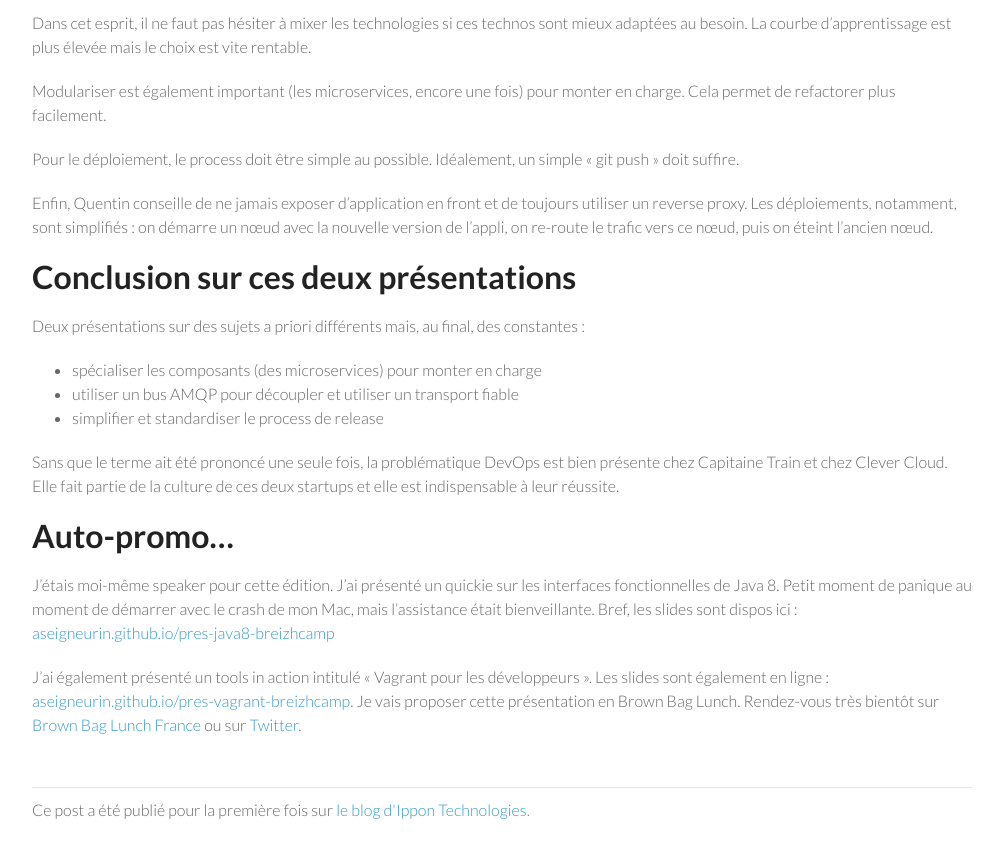
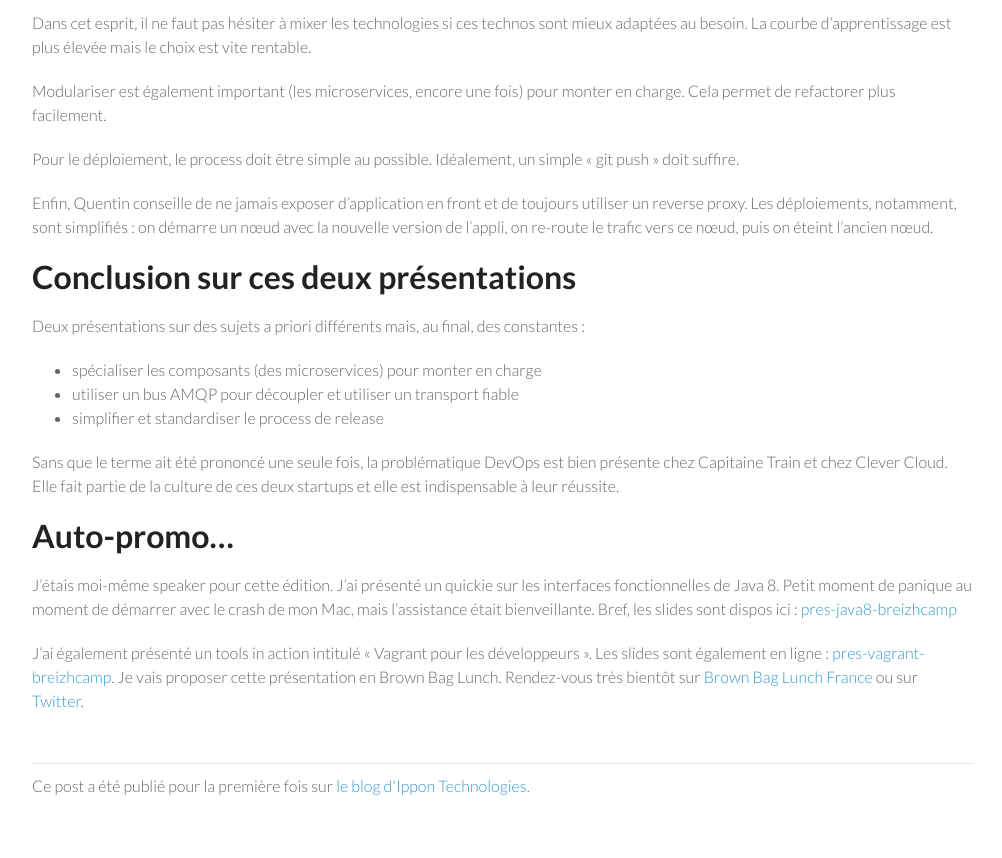
Before and after one commit to aseigneurin/aseigneurin.github.io, a Jekyll site: the page built from _posts/2014-05-23-retour-breizhcamp-2014.md, in a window 1280 px wide and 900 px high, scrolled down 1789 px. Shown: the top 858 px of the window, without its empty margins (138-1140 px from the left). Built offline with Jekyll 4.4.1, drawn with Linux system fonts in a browser that asks for light colours; nearby versions of some CDN libraries.

Commit message:
fixing links

```diff
--- a/_posts/2014-05-23-retour-breizhcamp-2014.md
+++ b/_posts/2014-05-23-retour-breizhcamp-2014.md
@@ -71,6 +71,6 @@ Sans que le terme ait été prononcé une seule fois, la problématique DevOps e
 
 # Auto-promo…
 
-J’étais moi-même speaker pour cette édition. J’ai présenté un quickie sur les interfaces fonctionnelles de Java 8. Petit moment de panique au moment de démarrer avec le crash de mon Mac, mais l’assistance était bienveillante. Bref, les slides sont dispos ici : [aseigneurin.github.io/pres-java8-breizhcamp](http://aseigneurin.github.io/downloads/pres-java8-breizhcamp/)
+J’étais moi-même speaker pour cette édition. J’ai présenté un quickie sur les interfaces fonctionnelles de Java 8. Petit moment de panique au moment de démarrer avec le crash de mon Mac, mais l’assistance était bienveillante. Bref, les slides sont dispos ici : [pres-java8-breizhcamp](http://aseigneurin.github.io/downloads/pres-java8-breizhcamp/)
 
-J’ai également présenté un tools in action intitulé « Vagrant pour les développeurs ». Les slides sont également en ligne : [aseigneurin.github.io/pres-vagrant-breizhcamp](http://aseigneurin.github.io/downloads/pres-vagrant-breizhcamp/). Je vais proposer cette présentation en Brown Bag Lunch. Rendez-vous très bientôt sur [Brown Bag Lunch France](http://www.brownbaglunch.fr/) ou sur [Twitter](https://twitter.com/aseigneurin).
+J’ai également présenté un tools in action intitulé « Vagrant pour les développeurs ». Les slides sont également en ligne : [pres-vagrant-breizhcamp](http://aseigneurin.github.io/downloads/pres-vagrant-breizhcamp/). Je vais proposer cette présentation en Brown Bag Lunch. Rendez-vous très bientôt sur [Brown Bag Lunch France](http://www.brownbaglunch.fr/) ou sur [Twitter](https://twitter.com/aseigneurin).
```
